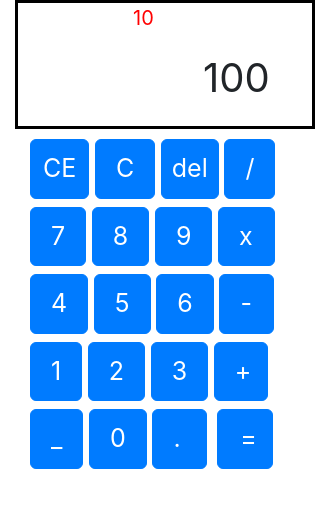
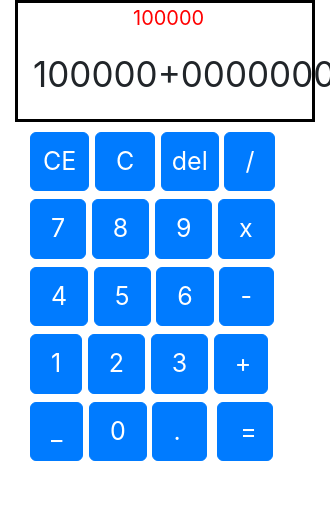
Before and after one commit to CaramelBear/Calculator-Electron, an Electron app: page index.html in a window 330 px wide. Drawn offline with nearby package versions, Linux system fonts and the light colour scheme.

Commit message:
auxillary stuff

```diff
--- a/index.html
+++ b/index.html
@@ -11,10 +11,10 @@
     <div class="container">
 
       <div class="container box" id="inputBox">
-        <span id="commands">10</span>
+        <span id="commands">100000</span>
         <div class="mover">
 
-          <span id="inputDisplay">100</span>
+          <span id="inputDisplay">100000+0000000</span>
         </div>
 
       </div>
--- a/logic.js
+++ b/logic.js
@@ -3,6 +3,8 @@ var inputNum = "";
 var buttonList = ['oneButton','twoButton','threeButton','fourButton',
 'fiveButton','sixButton','sevenButton','eightButton','nineButton'];
 var elementList = [];
+
+console.log("Max input display length:",14);
 
 for(var i = 0; i<buttonList.length; i++){
   var element = document.getElementById(buttonList[i]);
--- a/master.css
+++ b/master.css
@@ -58,9 +58,7 @@ html .equal{
 }
 
 #inputDisplay{
-
-  margin-left: 170px;
-  font-size: 40px;
+  font-size: 35px;
 }
 
 .mover{
```
